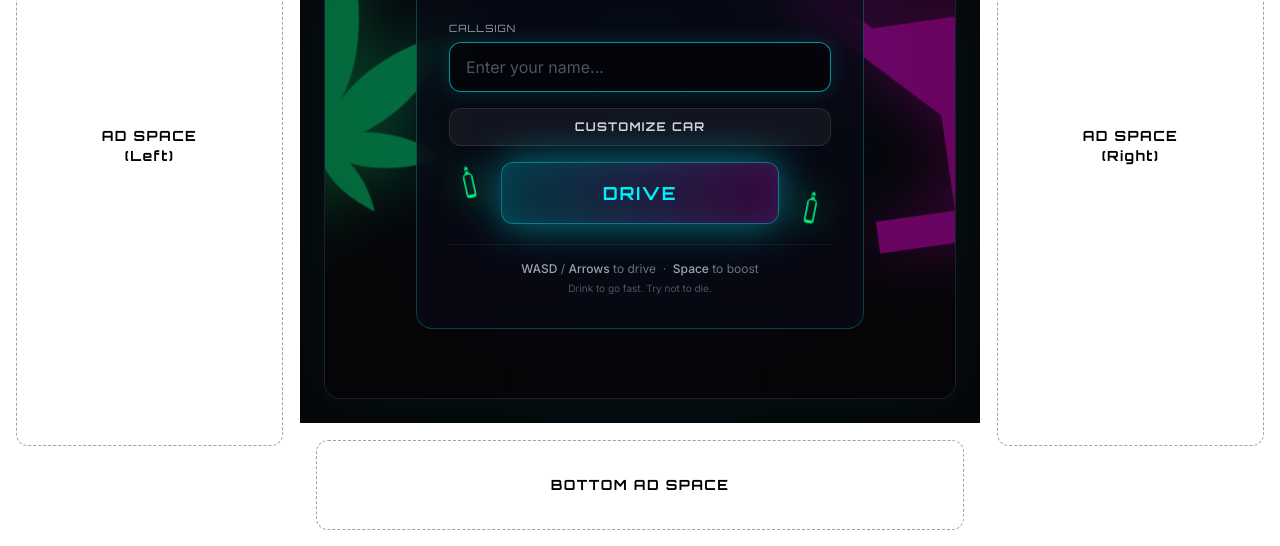
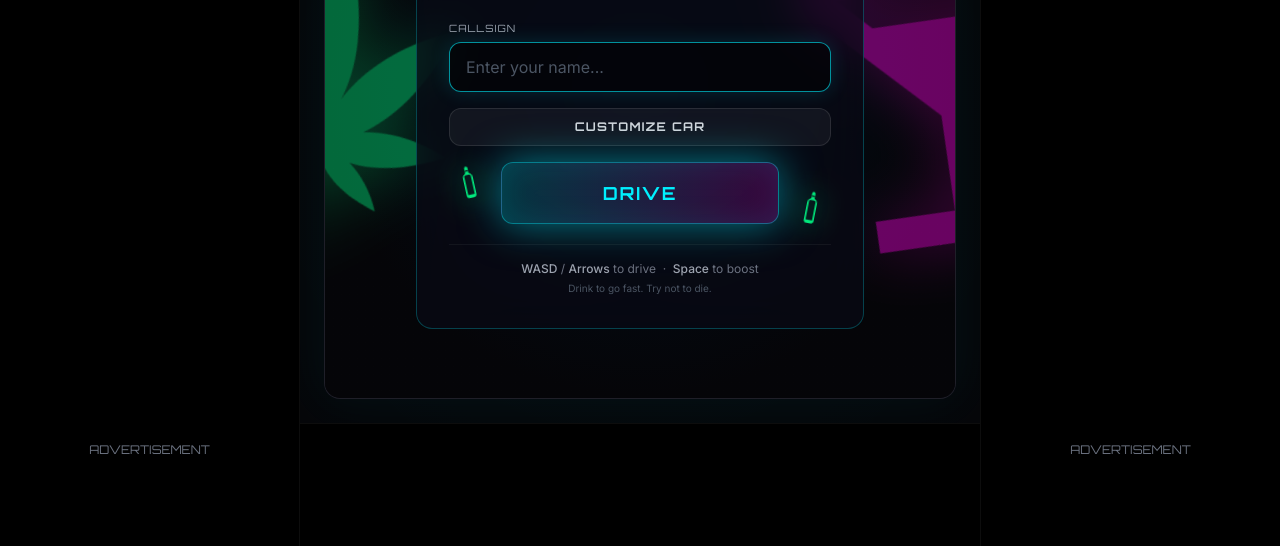
Before and after one commit to philippesaxer/drunkdrivers, a website: page public/index.html in a window 1280 px wide. Shown: the part 254-800 px from the top of the page. Drawn offline with nearby package versions, Linux system fonts and the light colour scheme; no server answers.

Commit message:
Update ad spaces with Google AdSense templates

```diff
--- a/public/index.html
+++ b/public/index.html
@@ -169,8 +169,17 @@
   <div class="relative z-10 flex-1 flex flex-row w-full h-full overflow-hidden">
 
     <!-- Left Ad Sidebar -->
-    <div class="hidden xl:flex flex-col justify-center items-center w-[300px] border-r border-white/5 bg-white p-4 shrink-0">
-      <div class="border border-dashed border-gray-400 w-full h-[600px] flex items-center justify-center text-black font-bold font-display tracking-widest text-sm text-center rounded-xl">AD SPACE<br>(Left)</div>
+    <div class="hidden xl:flex flex-col justify-center items-center w-[300px] border-r border-white/5 bg-black p-4 shrink-0">
+      <!-- Google AdSense Ad Unit (Left) -->
+      <!-- TO ACTIVATE: Replace data-ad-client and data-ad-slot with your real AdSense IDs -->
+      <ins class="adsbygoogle"
+           style="display:inline-block;width:300px;height:600px"
+           data-ad-client="ca-pub-XXXXXXXXXXXXXXXX"
+           data-ad-slot="XXXXXXXXXX"></ins>
+      <script>
+           // (adsbygoogle = window.adsbygoogle || []).push({});
+      </script>
+      <div class="text-gray-500 text-xs mt-2 font-display">ADVERTISEMENT</div>
     </div>
 
     <!-- Center Column -->
@@ -485,16 +494,29 @@
       </div> <!-- End Game Wrapper -->
 
       <!-- Bottom Ad Space Wrapper -->
-      <div class="w-full bg-white hidden sm:flex justify-center p-4 shrink-0 border-t border-white/5">
-        <div class="w-full max-w-[1400px] h-[90px] border border-dashed border-gray-400 flex items-center justify-center text-black font-bold font-display tracking-widest text-sm rounded-xl">
-          BOTTOM AD SPACE
-        </div>
+      <div class="w-full bg-black hidden sm:flex justify-center p-4 shrink-0 border-t border-white/5">
+        <!-- Google AdSense Ad Unit (Bottom) -->
+        <ins class="adsbygoogle"
+             style="display:inline-block;width:970px;height:90px"
+             data-ad-client="ca-pub-XXXXXXXXXXXXXXXX"
+             data-ad-slot="XXXXXXXXXX"></ins>
+        <script>
+             // (adsbygoogle = window.adsbygoogle || []).push({});
+        </script>
       </div>
     </div> <!-- End Center Column -->
 
     <!-- Right Ad Sidebar -->
-    <div class="hidden xl:flex flex-col justify-center items-center w-[300px] border-l border-white/5 bg-white p-4 shrink-0">
-      <div class="border border-dashed border-gray-400 w-full h-[600px] flex items-center justify-center text-black font-bold font-display tracking-widest text-sm text-center rounded-xl">AD SPACE<br>(Right)</div>
+    <div class="hidden xl:flex flex-col justify-center items-center w-[300px] border-l border-white/5 bg-black p-4 shrink-0">
+      <!-- Google AdSense Ad Unit (Right) -->
+      <ins class="adsbygoogle"
+           style="display:inline-block;width:300px;height:600px"
+           data-ad-client="ca-pub-XXXXXXXXXXXXXXXX"
+           data-ad-slot="XXXXXXXXXX"></ins>
+      <script>
+           // (adsbygoogle = window.adsbygoogle || []).push({});
+      </script>
+      <div class="text-gray-500 text-xs mt-2 font-display">ADVERTISEMENT</div>
     </div>
 
   </div> <!-- End Layout Wrapper -->
```
